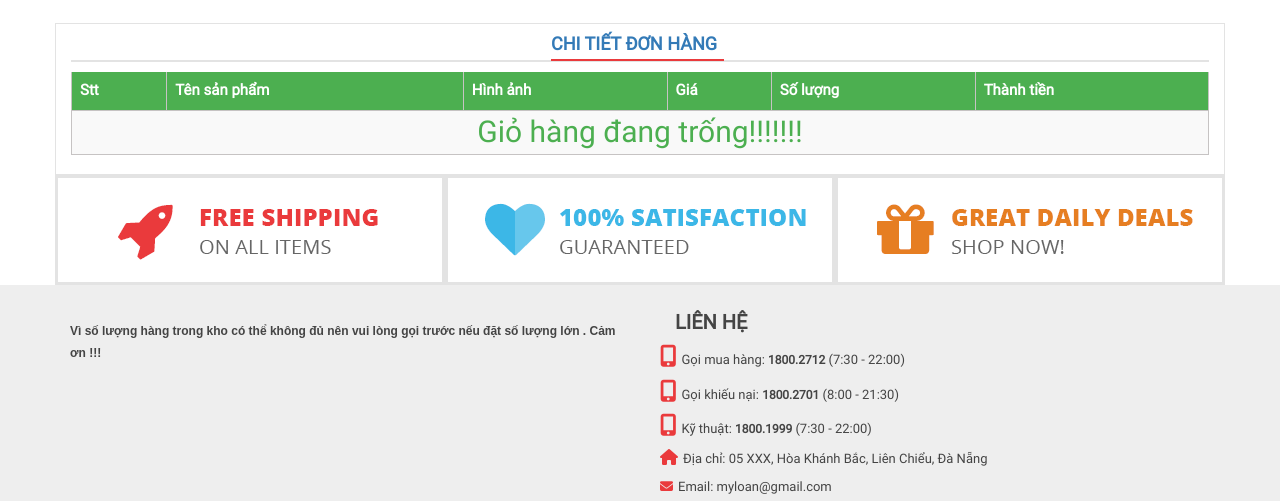
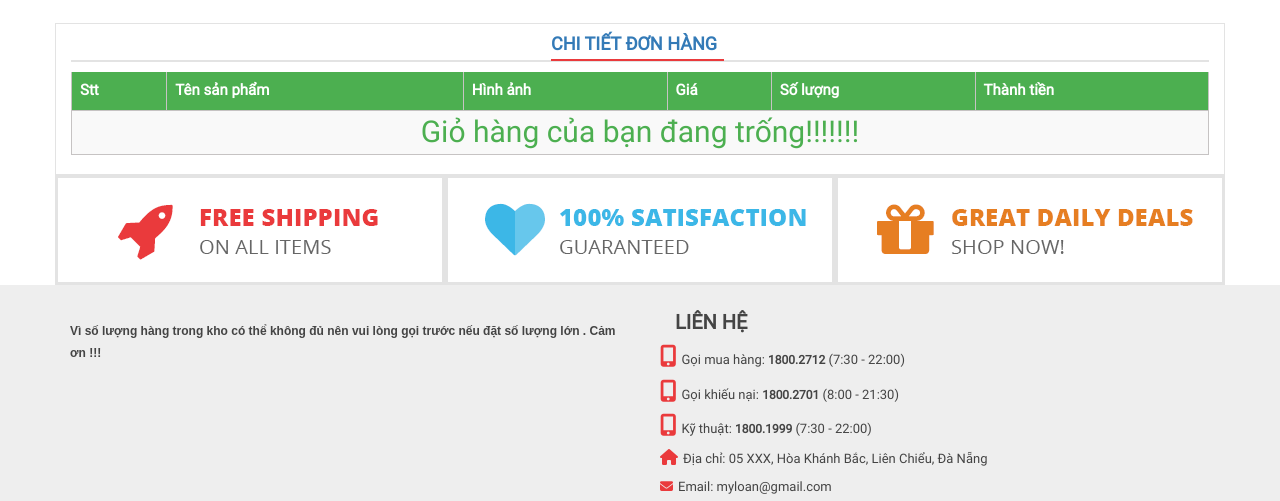
Before and after one commit to thong109/fastfood, a PHP site: page /webdidong/chi-tiet-don-hang.php in a window 1280 px wide. Shown: the part 802-1303 px from the top of the page. Run offline with PHP 8.4, Linux system fonts and the light colour scheme; data comes from the database, SQL or seed files in the repository; some libraries are stand-ins or nearby versions.

Commit message:
Update chi-tiet-don-hang.php

```diff
--- a/chi-tiet-don-hang.php
+++ b/chi-tiet-don-hang.php
@@ -47,7 +47,7 @@
 		   <?php else: ?>
 		   	<tr>
 		    	<td colspan="7" style="color:#4caf50; text-align:center; font-size: 30px; padding: 0">
-		    		Giỏ hàng đang trống!!!!!!!
+		    		Giỏ hàng của bạn đang trống!!!!!!!
 		    	</td>
 		    <tr>
 		   <?php endif ?>
```
